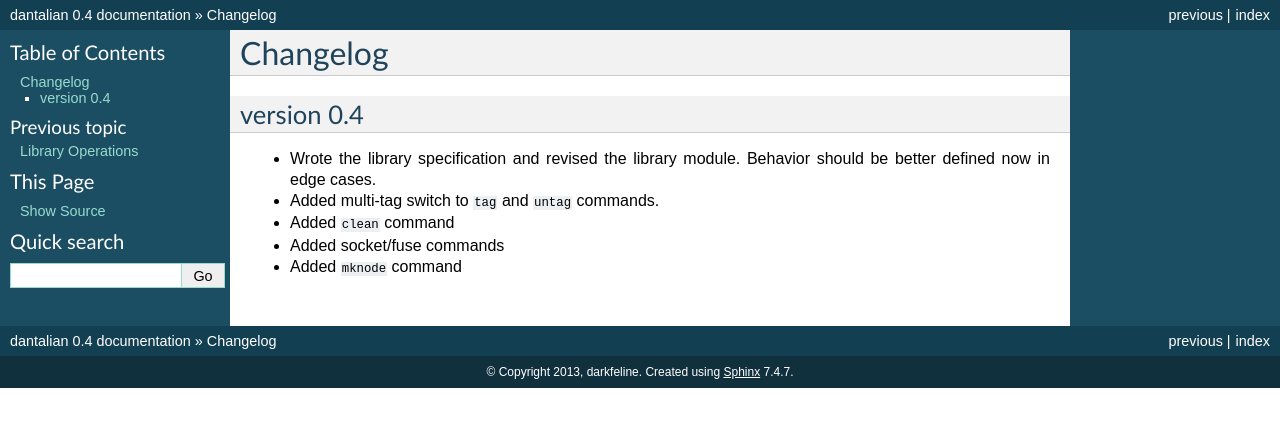
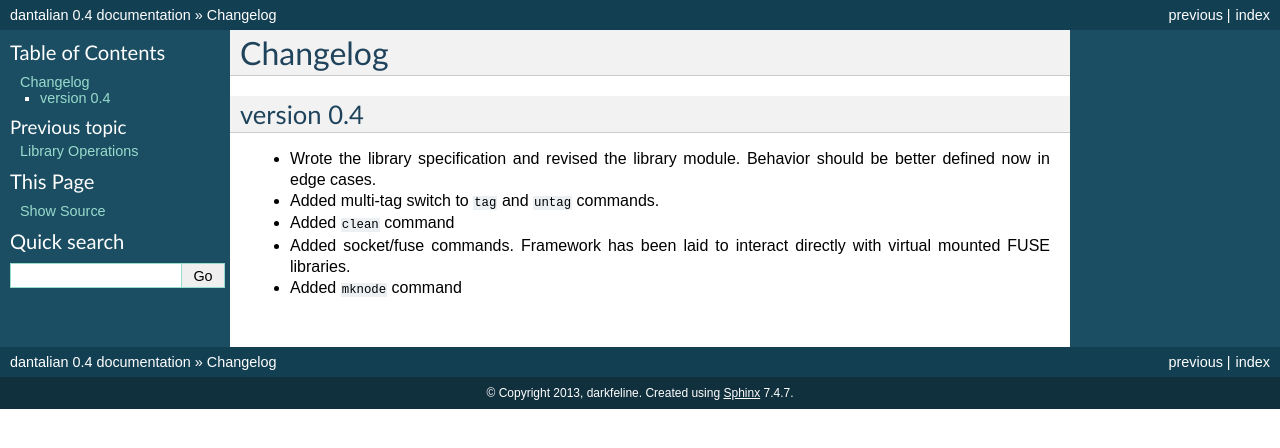
Before and after one commit to darkfeline/dantalian, a Sphinx documentation site: the page built from doc/changes.rst, in a window 1280 px wide. Shown: the top 448 px of the page. Built offline with Sphinx 7.4.7, drawn with Linux system fonts in a browser that asks for light colours.

Commit message:
Clarify item in changelog

```diff
--- a/doc/changes.rst
+++ b/doc/changes.rst
@@ -8,5 +8,6 @@ version 0.4
   Behavior should be better defined now in edge cases.
 - Added multi-tag switch to ``tag`` and ``untag`` commands.
 - Added ``clean`` command
-- Added socket/fuse commands
+- Added socket/fuse commands.  Framework has been laid to interact
+  directly with virtual mounted FUSE libraries.
 - Added ``mknode`` command
```
